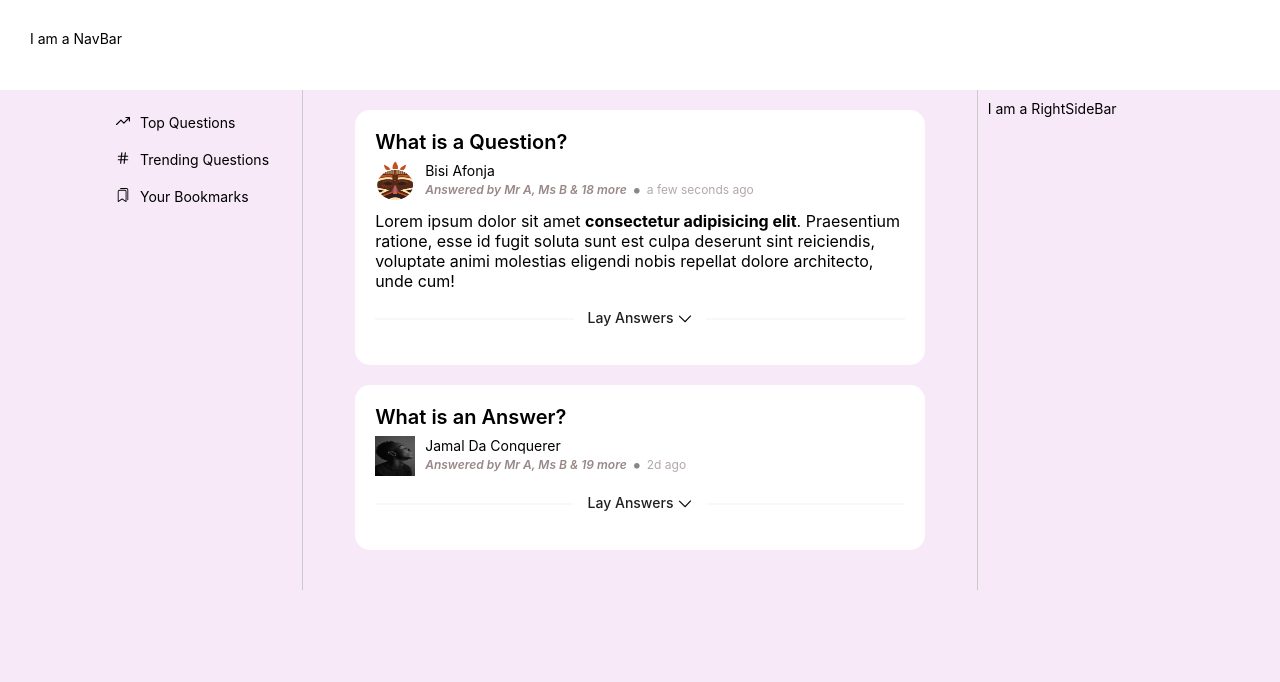
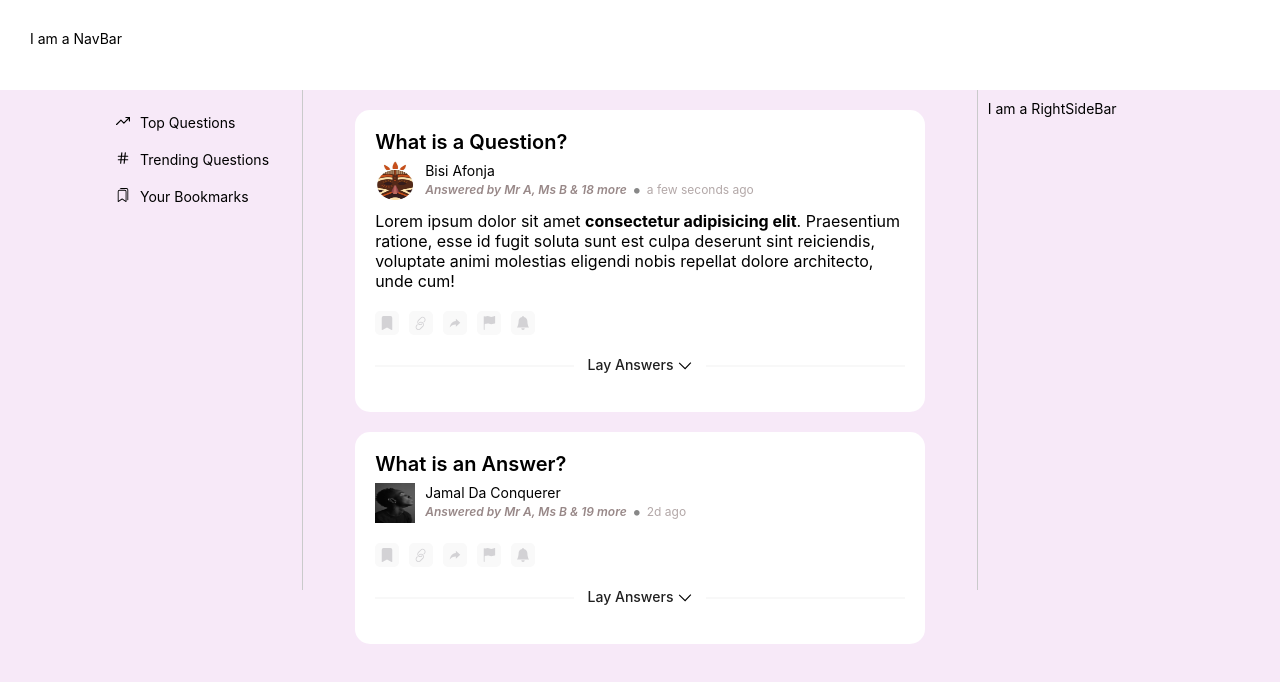
Before and after one commit to whoismuktar/lay-app, a React (Create React App) app: page / in a window 1280 px wide. Shown: the top 682 px of the page. Built offline with nearby package versions, Linux system fonts and the light colour scheme.

Commit message:
add feed icons

```diff
--- a/src/Assets/styles/feed.scss
+++ b/src/Assets/styles/feed.scss
@@ -32,4 +32,16 @@
   &__answered_date {
     color: #b3a8a8;
   }
+  &__icons {
+    margin-top: 20px;
+    * {
+      cursor: pointer;
+      color: #d3d2d5;
+      font-size: 14px;
+      background-color: #f9f9f9;
+      margin-right: 10px;
+      padding: 5px;
+      border-radius: 5px;
+    }
+  }
 }
--- a/src/Pages/Home/index.js
+++ b/src/Pages/Home/index.js
@@ -3,6 +3,9 @@ import { Image, Divider } from "antd";
 import { Filter } from "../../Helper";
 import {GrDown} from "react-icons/gr"
 import {HiOutlineChevronRight} from "react-icons/hi"
+import {BsFillBookmarkFill, BsFlagFill, BsFillBellFill} from "react-icons/bs"
+import {TfiLink} from "react-icons/tfi"
+import {IoMdShareAlt} from "react-icons/io"
 import "../../Assets/styles/feed.scss";
 
 const appAvatar = require("../../Assets/images/avatar.jpg");
@@ -87,7 +90,7 @@ function Home(props) {
                 />
               </div>
 
-              <div className="feed__">
+              <div className="feed__details">
                 <div className="feed__asked_by_name">
                   {`${feed.askedBy.firstName} ${feed.askedBy.lastName}`}
                 </div>
@@ -115,6 +118,14 @@ function Home(props) {
               </div>
             )}
 
+            <div className="feed__icons">
+              <BsFillBookmarkFill />
+              <TfiLink className="feed__icon" />
+              <IoMdShareAlt className="feed__icon" />
+              <BsFlagFill className="feed__icon" />
+              <BsFillBellFill className="feed__icon" />
+            </div>
+
             <div className="feed__answers">
             <Divider orientation="center" plain className="qa-divider">
               <div className="inner">
```
